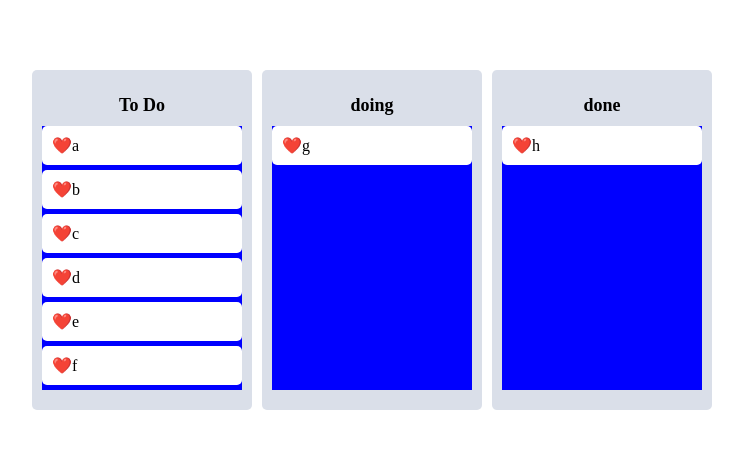
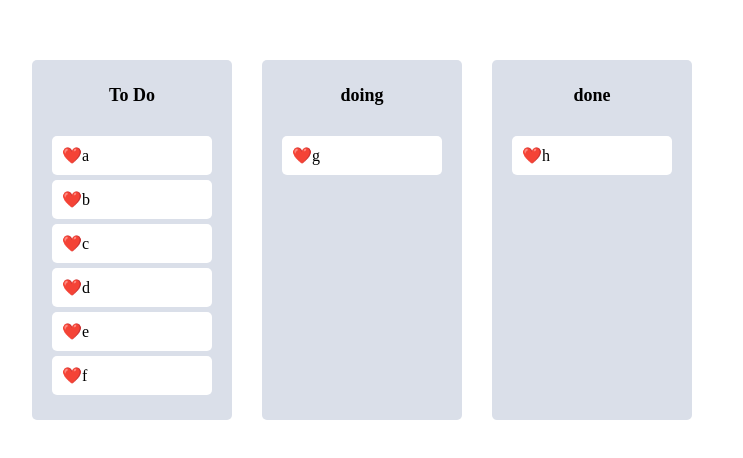
Before and after one commit to hyunba/react-beautiful-dnd-tutorial, a React (Create React App) app: page / in a window 1280 px wide. Shown: the part 168-626 px from the top of the page, without its empty margins (268-1011 px from the left). Built offline with nearby package versions, Linux system fonts and the light colour scheme.

Commit message:
styles card

```diff
--- a/src/Components/Board.tsx
+++ b/src/Components/Board.tsx
@@ -9,7 +9,6 @@ interface IAreaProps{
 
 const Wrapper = styled.div`
   width: 200px;
-  padding: 20px 10px;
   padding-top: 10px;
   background-color: ${(props) => props.theme.boardColor};
   border-radius: 5px;
@@ -19,9 +18,10 @@ const Wrapper = styled.div`
 `;
 
 const Area = styled.div<IAreaProps>`
-  background-color: ${(props) => (props.isDraggingOver ? "pink" : props.isDraggingFromThis ? "black" : "blue")};
+  background-color: ${(props) => (props.isDraggingOver ? "#dfe6e9" : props.isDraggingFromThis ? "#b2bec3" : "transparent")};
   flex-grow: 1;
   transition: background-color .3s ease-in-out;
+  padding: 20px;
 `;
 
 const Title = styled.h2`
--- a/src/Components/DragabbleCard.tsx
+++ b/src/Components/DragabbleCard.tsx
@@ -2,8 +2,9 @@ import React from "react";
 import { Draggable } from "react-beautiful-dnd";
 import styled from "styled-components";
 
-const Card = styled.div`
-  background-color: ${(props) => props.theme.cardColor};
+const Card = styled.div<{ isDragging:boolean }>`
+  background-color: ${(props) => props.isDragging ? "#74b9ff" : props.theme.cardColor};
+  box-shadow: ${(props) => props.isDragging ? "0px 2px 5px rgba(0, 0, 0, 0.5)" : "none"};
   padding: 10px 10px;
   border-radius: 5px;
   margin-bottom: 5px;
@@ -17,7 +18,7 @@ interface IDragabbleCardProps {
 function DragabbleCard({toDo, index}: IDragabbleCardProps){
     return (
         <Draggable key={toDo} draggableId={toDo} index={index}>
-            {(element) => (<Card ref={element.innerRef} {...element.draggableProps} {...element.dragHandleProps}>
+            {(element, snapshot) => (<Card isDragging={snapshot.isDragging} ref={element.innerRef} {...element.draggableProps} {...element.dragHandleProps}>
                             <span>❤️</span>
                             {toDo}</Card>)}
         </Draggable>
--- a/src/theme.ts
+++ b/src/theme.ts
@@ -1,7 +1,7 @@
 import { DefaultTheme } from "styled-components";
 
 export const darkTheme: DefaultTheme = {
-    bgColor: "#3F8CF2",
+    bgColor: "#0984e3",
     cardColor: "white",
     boardColor: "#DADFE9",
 };
```
